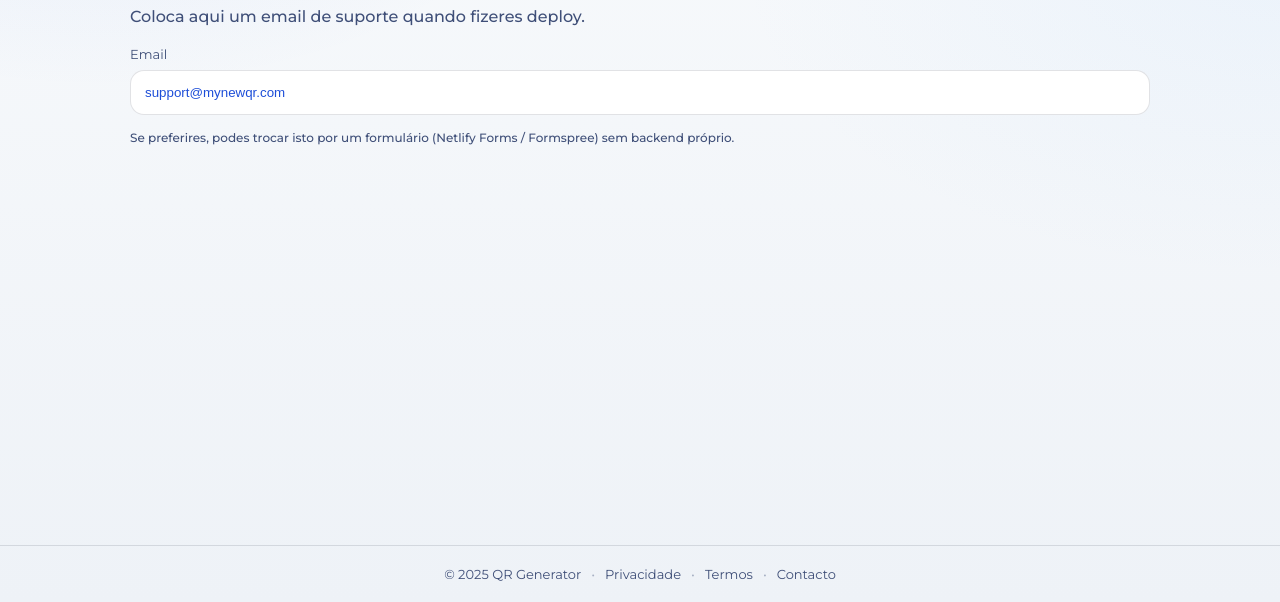
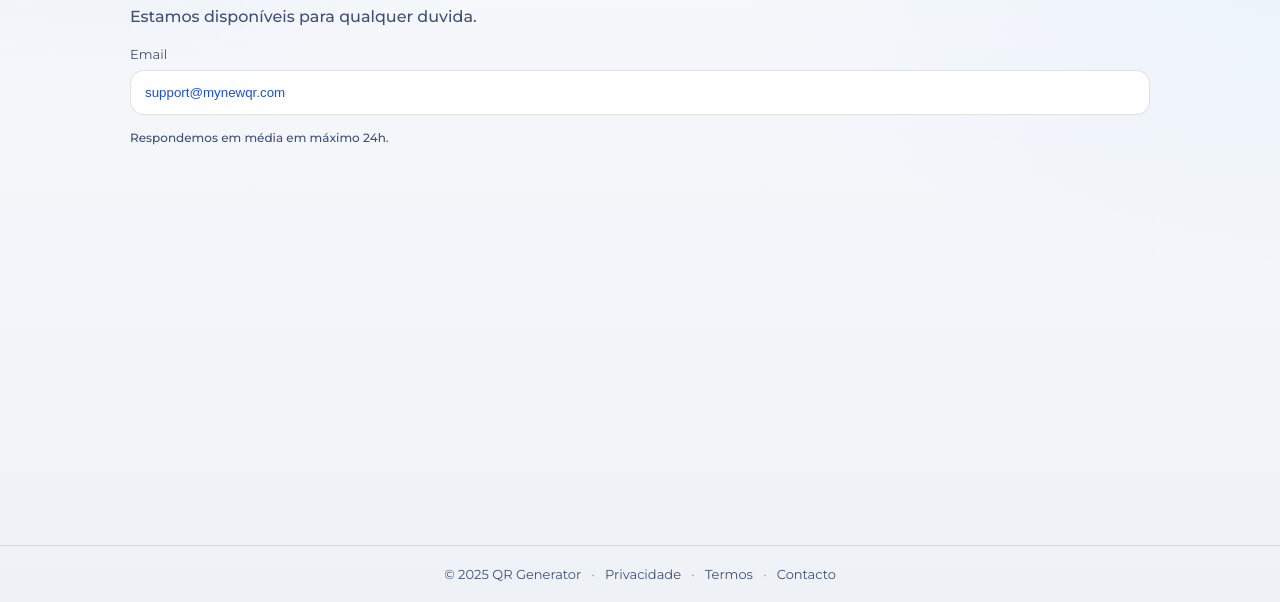
Before and after one commit to ramnunes14/mynewqr, a website built with Vite: page contact.html in a window 1280 px wide. Shown: the part 198-800 px from the top of the page. Built offline with nearby package versions, Linux system fonts and the light colour scheme.

```diff
--- a/contact.html
+++ b/contact.html
@@ -29,14 +29,14 @@
   <main class="wrap">
     <section class="card">
       <h1>Contacto</h1>
-      <p class="sub">Coloca aqui um email de suporte quando fizeres deploy.</p>
+      <p class="sub">Estamos disponíveis para qualquer duvida.</p>
 
       <div class="row">
         <label>Email</label>
         <input value="support@mynewqr.com" readonly />
       </div>
 
-      <p class="note">Se preferires, podes trocar isto por um formul&aacute;rio (Netlify Forms / Formspree) sem backend pr&oacute;prio.</p>
+      <p class="note">Respondemos em média em máximo 24h.</p>
     </section>
   </main>
   <footer class="footer">
```
Also changed, not shown: public/favicon.svg.
